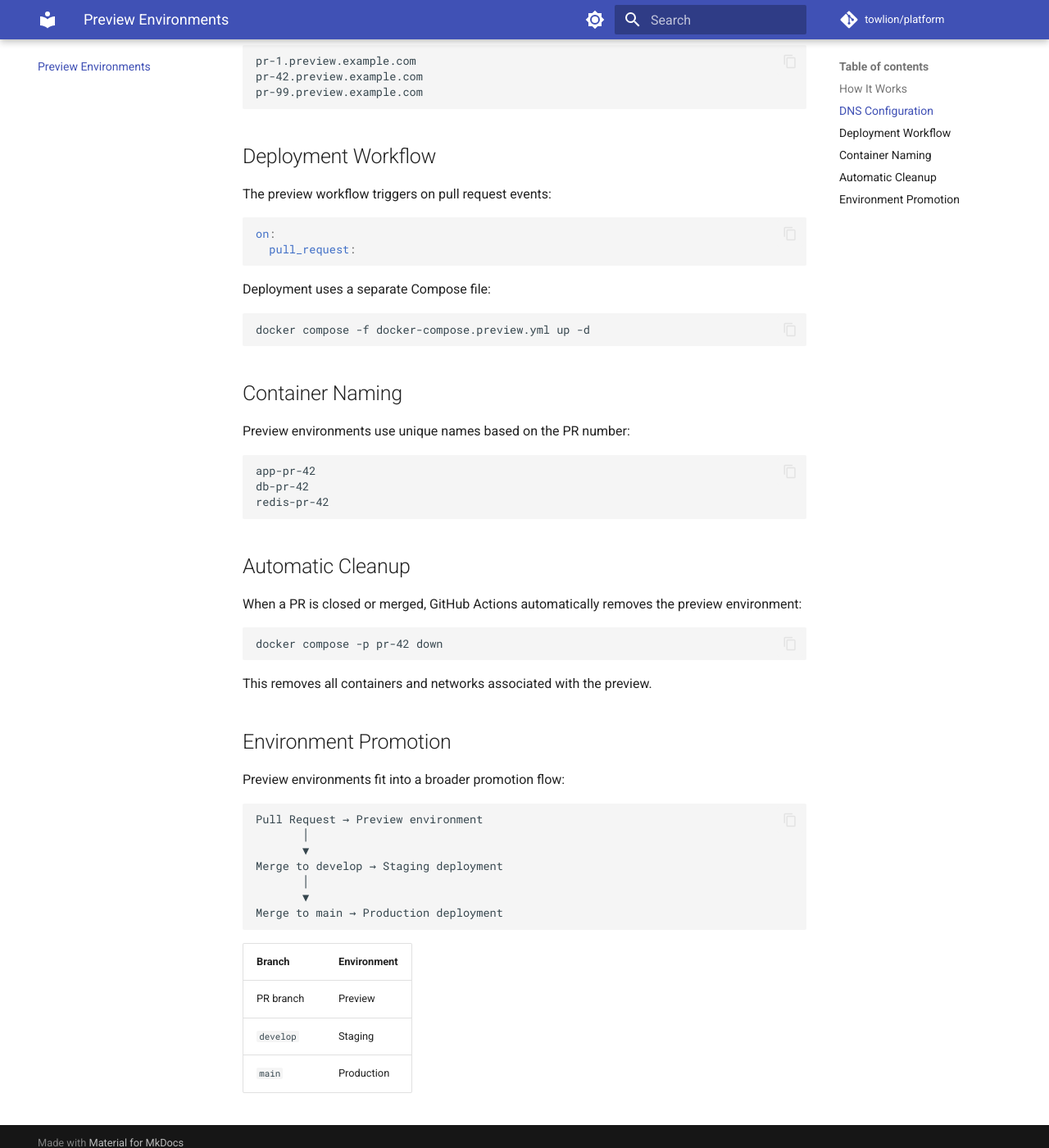
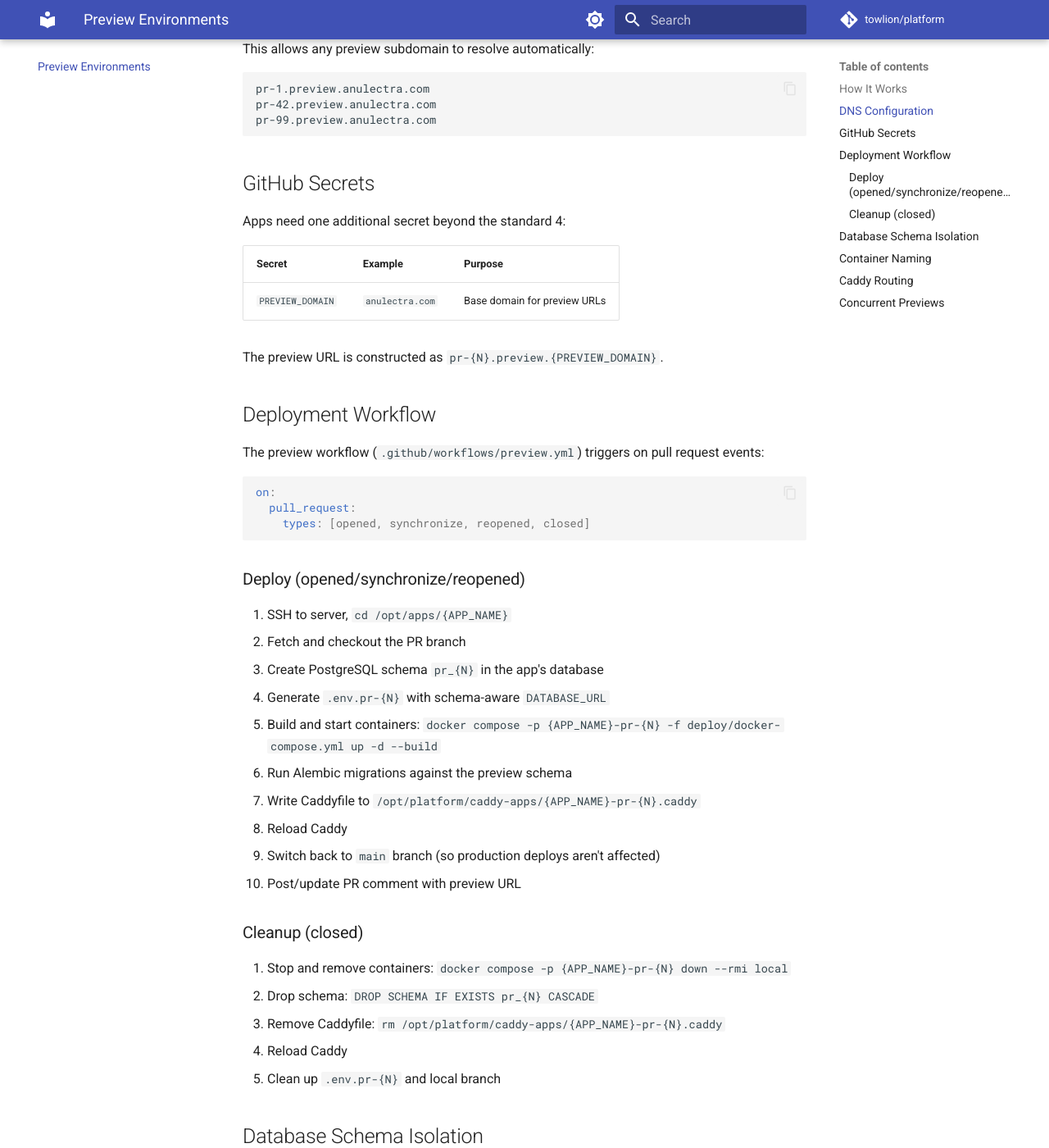
Before and after one commit to towlion/platform, an MkDocs documentation site: the page built from docs/preview-environments.md, in a window 1280 px wide and 1400 px high, scrolled down 907 px. Shown: the whole window at 82% size. Built offline with MkDocs 1.6.1 and Material for MkDocs 9.7.7, drawn with Linux system fonts in a browser that asks for light colours; comment, search, counter and statistics services are not loaded; some of the changed text lies outside the part shown.

Commit message:
docs: update Phase 4 preview environments implementation
Co-Authored-By: Claude Opus 4.6 (1M context) <noreply@anthropic.com>

````diff
--- a/docs/preview-environments.md
+++ b/docs/preview-environments.md
@@ -5,91 +5,123 @@ Preview environments allow developers to see changes **before merging into main*
 ## How It Works
 
 ```
-Pull Request opened
-       │
-       ▼
-GitHub Actions triggered
-       │
-       ▼
-Deploy temporary environment
-       │
-       ▼
-pr-42.preview.example.com
+Pull Request opened/updated
+       |
+       v
+GitHub Actions (preview.yml) triggered
+       |
+       v
+Deploy preview container + DB schema
+       |
+       v
+pr-42.preview.anulectra.com
 ```
 
 Each preview environment gets:
 
-- Separate application container
-- Isolated database schema
-- Independent configuration
+- Separate application container (project name `{APP_NAME}-pr-{N}`)
+- Isolated database schema (`pr_{N}` in the app's existing database)
+- Independent Caddyfile route
+- Automatic PR comment with preview URL
 
 ## DNS Configuration
 
-Add a wildcard DNS record pointing to your server:
+A wildcard DNS A record points all preview subdomains to the platform server:
 
 ```
-*.preview.example.com → SERVER_IP
+*.preview.anulectra.com → 143.198.104.8  (TTL 3600)
 ```
 
 This allows any preview subdomain to resolve automatically:
 
 ```
-pr-1.preview.example.com
-pr-42.preview.example.com
-pr-99.preview.example.com
+pr-1.preview.anulectra.com
+pr-42.preview.anulectra.com
+pr-99.preview.anulectra.com
 ```
+
+## GitHub Secrets
+
+Apps need one additional secret beyond the standard 4:
+
+| Secret | Example | Purpose |
+|---|---|---|
+| `PREVIEW_DOMAIN` | `anulectra.com` | Base domain for preview URLs |
+
+The preview URL is constructed as `pr-{N}.preview.{PREVIEW_DOMAIN}`.
 
 ## Deployment Workflow
 
-The preview workflow triggers on pull request events:
+The preview workflow (`.github/workflows/preview.yml`) triggers on pull request events:
 
 ```yaml
 on:
   pull_request:
+    types: [opened, synchronize, reopened, closed]
 ```
 
-Deployment uses a separate Compose file:
+### Deploy (opened/synchronize/reopened)
 
-```bash
-docker compose -f docker-compose.preview.yml up -d
+1. SSH to server, `cd /opt/apps/{APP_NAME}`
+2. Fetch and checkout the PR branch
+3. Create PostgreSQL schema `pr_{N}` in the app's database
+4. Generate `.env.pr-{N}` with schema-aware `DATABASE_URL`
+5. Build and start containers: `docker compose -p {APP_NAME}-pr-{N} -f deploy/docker-compose.yml up -d --build`
+6. Run Alembic migrations against the preview schema
+7. Write Caddyfile to `/opt/platform/caddy-apps/{APP_NAME}-pr-{N}.caddy`
+8. Reload Caddy
+9. Switch back to `main` branch (so production deploys aren't affected)
+10. Post/update PR comment with preview URL
+
+### Cleanup (closed)
+
+1. Stop and remove containers: `docker compose -p {APP_NAME}-pr-{N} down --rmi local`
+2. Drop schema: `DROP SCHEMA IF EXISTS pr_{N} CASCADE`
+3. Remove Caddyfile: `rm /opt/platform/caddy-apps/{APP_NAME}-pr-{N}.caddy`
+4. Reload Caddy
+5. Clean up `.env.pr-{N}` and local branch
+
+## Database Schema Isolation
+
+Preview environments use PostgreSQL schemas rather than separate databases:
+
+- **Production**: uses `{app}_db` database, default `public` schema
+- **Preview PR 42**: uses `{app}_db` database, schema `pr_42`
+
+The schema-aware `DATABASE_URL` uses the `options` parameter:
+
 ```
+postgresql://postgres:<password>@postgres:5432/todo_app_db?options=-csearch_path%3Dpr_42
+```
+
+Alembic migrations run inside the preview container against the PR schema automatically.
 
 ## Container Naming
 
-Preview environments use unique names based on the PR number:
+Preview containers use the Docker Compose project name `{APP_NAME}-pr-{N}`:
 
 ```
-app-pr-42
-db-pr-42
-redis-pr-42
+todo-app-pr-42-app-1
+todo-app-pr-42-celery-worker-1
 ```
 
-## Automatic Cleanup
+## Caddy Routing
 
-When a PR is closed or merged, GitHub Actions automatically removes the preview environment:
+Each preview gets a Caddyfile at `/opt/platform/caddy-apps/{APP_NAME}-pr-{N}.caddy`:
 
-```bash
-docker compose -p pr-42 down
+```
+pr-42.preview.anulectra.com {
+    reverse_proxy todo-app-pr-42-app-1:8000
+}
 ```
 
-This removes all containers and networks associated with the preview.
+This uses the existing `import /opt/platform/caddy-apps/*.caddy` pattern — no platform Caddy config changes are needed.
 
-## Environment Promotion
+## Concurrent Previews
 
-Preview environments fit into a broader promotion flow:
+Multiple PRs can be previewed simultaneously. Each gets its own:
+- Container set (unique project name)
+- Database schema (unique schema name)
+- Caddy route (unique Caddyfile)
 
-```
-Pull Request → Preview environment
-       │
-       ▼
-Merge to develop → Staging deployment
-       │
-       ▼
-Merge to main → Production deployment
-```
-
-| Branch | Environment |
-|---|---|
-| PR branch | Preview |
-| `develop` | Staging |
-| `main` | Production |
+There is no limit beyond server resources.
````
Also changed, not shown: docs/roadmap.md (+1 -1 lines).
